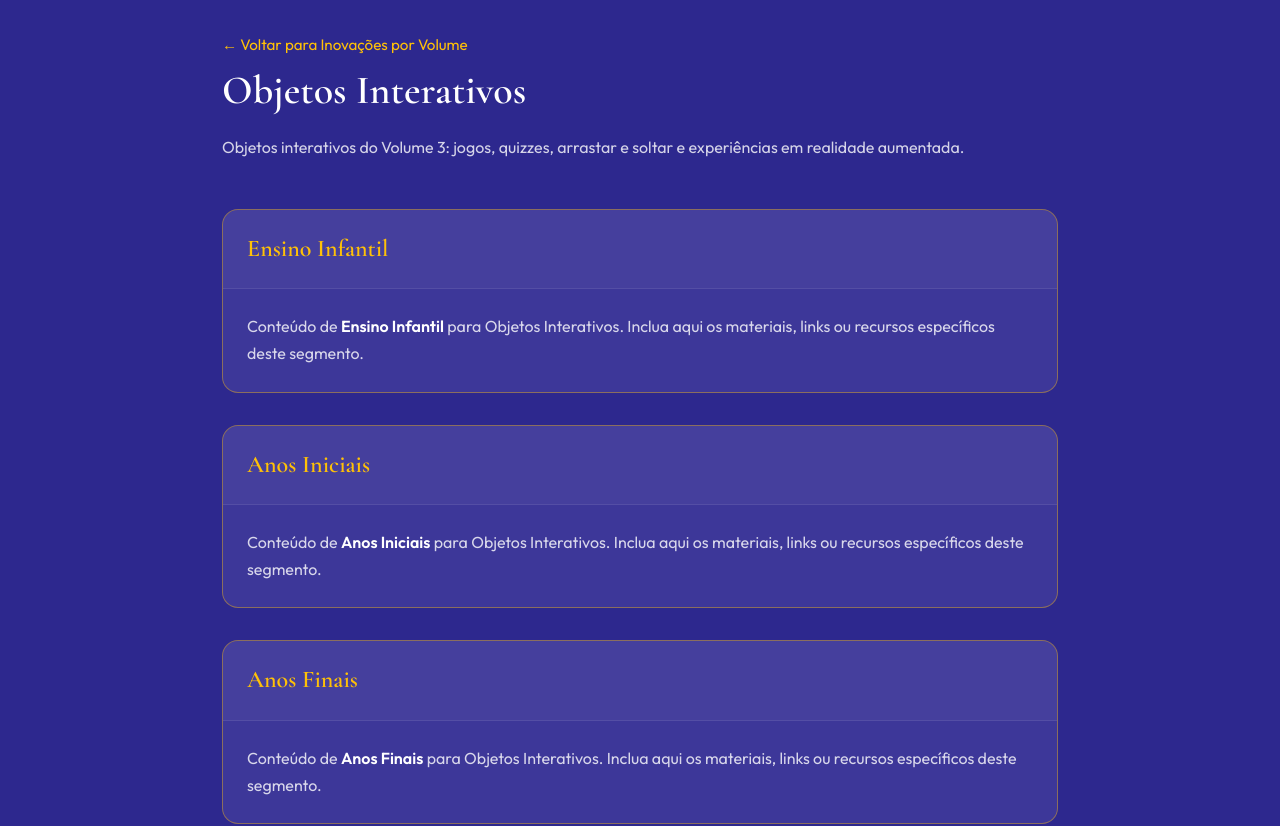
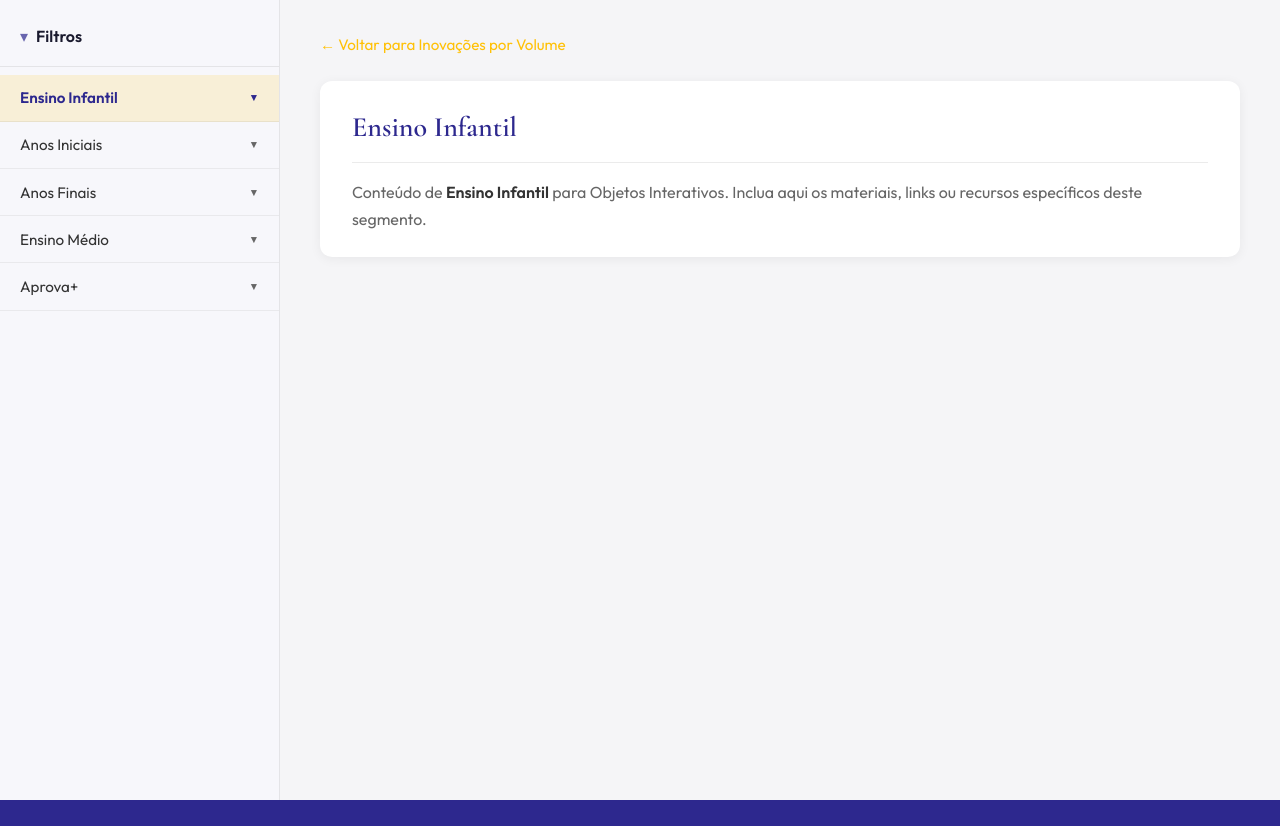
Before and after one commit to naygracioliarco/plataforma_SAE, a React (Vite) app: page /volume/2 in a window 1280 px wide. Shown: the top 826 px of the page. After the commit the page ends 800 px from the top, so only its background shows below. Built offline with nearby package versions, Linux system fonts and the light colour scheme.

Commit message:
filtro na segunda página

```diff
--- a/src/App.css
+++ b/src/App.css
@@ -512,68 +512,234 @@ section.volume.visible {
   text-decoration: underline;
 }
 
-/* Página de detalhe (Livros Digitais / Objetos Interativos / Realidade Aumentada) */
+/* Página de detalhe — layout com menu lateral (estilo Acervo Digital) */
 .detalhe-page {
   min-height: 100vh;
+  display: flex;
+}
+
+.detalhe-page--erro {
+  display: block;
   padding: 2rem;
-  max-width: 900px;
+  max-width: 600px;
   margin: 0 auto;
 }
 
-.detalhe-page .back {
+.detalhe-page--erro .back {
   margin-bottom: 2rem;
   font-size: 0.95rem;
 }
 
-.detalhe-page-title {
-  font-family: 'Cormorant Garamond', serif;
-  font-size: 2.5rem;
-  font-weight: 600;
-  margin-bottom: 0.75rem;
+/* Menu lateral (Filtros) */
+.detalhe-sidebar {
+  width: 280px;
+  min-width: 280px;
+  background: rgba(255, 255, 255, 0.96);
+  border-right: 1px solid rgba(0, 0, 0, 0.08);
+  padding: 1.5rem 0;
+  flex-shrink: 0;
 }
 
-.detalhe-page-desc {
-  color: var(--text-muted);
-  line-height: 1.7;
-  margin-bottom: 3rem;
+.detalhe-filtros-header {
+  display: flex;
+  align-items: center;
+  gap: 0.5rem;
+  padding: 0 1.25rem 1rem;
+  border-bottom: 1px solid rgba(0, 0, 0, 0.08);
+  margin-bottom: 0.5rem;
 }
 
-/* Blocos por segmento */
-.detalhe-segmentos {
+.detalhe-filtros-icon {
+  font-size: 1rem;
+  color: var(--bg-dark);
+  opacity: 0.7;
+}
+
+.detalhe-filtros-titulo {
+  font-family: inherit;
+  font-size: 1rem;
+  font-weight: 700;
+  color: #1a1a2e;
+  margin: 0;
+}
+
+.detalhe-filtros-nav {
   display: flex;
   flex-direction: column;
-  gap: 2rem;
 }
 
-.segmento {
-  background: var(--bg-card);
-  border-radius: 16px;
-  border: 1px solid var(--border);
-  overflow: hidden;
+.detalhe-filtro-item {
+  display: flex;
+  align-items: center;
+  justify-content: space-between;
+  width: 100%;
+  padding: 0.85rem 1.25rem;
+  background: none;
+  border: none;
+  font-family: inherit;
+  font-size: 0.95rem;
+  color: #333;
+  cursor: pointer;
+  text-align: left;
+  transition: background 0.2s, color 0.2s;
+  border-bottom: 1px solid rgba(0, 0, 0, 0.06);
 }
 
-.segmento-titulo {
+.detalhe-filtro-item:hover {
+  background: rgba(45, 40, 142, 0.06);
+  color: var(--bg-dark);
+}
+
+.detalhe-filtro-item--ativo {
+  background: rgba(255, 193, 7, 0.15);
+  color: var(--bg-dark);
+  font-weight: 600;
+}
+
+.detalhe-filtro-item-texto {
+  flex: 1;
+}
+
+.detalhe-filtro-item-chevron {
+  font-size: 0.65rem;
+  color: #666;
+  margin-left: 0.5rem;
+}
+
+.detalhe-filtro-item--ativo .detalhe-filtro-item-chevron {
+  color: var(--bg-dark);
+}
+
+/* Área principal */
+.detalhe-main {
+  flex: 1;
+  min-width: 0;
+  padding: 2rem 2.5rem 3rem;
+  background: #f5f5f7;
+}
+
+.detalhe-main .back {
+  display: inline-block;
+  margin-bottom: 1.5rem;
+  font-size: 0.95rem;
+}
+
+/* Banner de boas-vindas */
+.detalhe-banner {
+  position: relative;
+  background: var(--bg-dark);
+  color: #fff;
+  border-radius: 12px;
+  padding: 1.5rem 2rem 1.5rem 1.5rem;
+  margin-bottom: 2rem;
+  box-shadow: 0 4px 20px rgba(0, 0, 0, 0.15);
+}
+
+.detalhe-banner-fechar {
+  position: absolute;
+  top: 1rem;
+  right: 1rem;
+  width: 28px;
+  height: 28px;
+  border: none;
+  background: rgba(255, 255, 255, 0.15);
+  color: #fff;
+  font-size: 1.25rem;
+  line-height: 1;
+  border-radius: 6px;
+  cursor: pointer;
+  transition: background 0.2s;
+}
+
+.detalhe-banner-fechar:hover {
+  background: rgba(255, 255, 255, 0.25);
+}
+
+.detalhe-banner-titulo {
   font-family: 'Cormorant Garamond', serif;
   font-size: 1.5rem;
   font-weight: 600;
-  padding: 1.25rem 1.5rem;
-  background: rgba(255, 255, 255, 0.04);
-  border-bottom: 1px solid rgba(255, 255, 255, 0.08);
+  margin: 0 0 0.5rem;
+}
+
+.detalhe-banner-texto {
+  margin: 0;
+  font-size: 0.95rem;
+  line-height: 1.6;
+  opacity: 0.95;
+}
+
+.detalhe-banner-texto strong {
   color: var(--accent);
 }
 
-.segmento-conteudo {
-  padding: 1.5rem;
+/* Conteúdo do segmento selecionado */
+.detalhe-conteudo {
+  background: #fff;
+  border-radius: 12px;
+  padding: 1.5rem 2rem;
+  box-shadow: 0 2px 12px rgba(0, 0, 0, 0.06);
+}
+
+.detalhe-conteudo-titulo {
+  font-family: 'Cormorant Garamond', serif;
+  font-size: 1.75rem;
+  font-weight: 600;
+  color: var(--bg-dark);
+  margin: 0 0 1rem;
+  padding-bottom: 0.75rem;
+  border-bottom: 1px solid rgba(0, 0, 0, 0.08);
+}
+
+.detalhe-conteudo-corpo {
+  color: #444;
+  line-height: 1.7;
 }
 
 .segmento-placeholder {
-  color: var(--text-muted);
-  line-height: 1.7;
+  color: #666;
   margin: 0;
 }
 
 .segmento-placeholder strong {
-  color: var(--text);
+  color: #333;
+}
+
+@media (max-width: 768px) {
+  .detalhe-page {
+    flex-direction: column;
+  }
+
+  .detalhe-sidebar {
+    width: 100%;
+    min-width: 0;
+    border-right: none;
+    border-bottom: 1px solid rgba(0, 0, 0, 0.08);
+    padding: 1rem 0;
+  }
+
+  .detalhe-filtros-nav {
+    flex-direction: row;
+    flex-wrap: wrap;
+    gap: 0.5rem;
+    padding: 0 1rem;
+  }
+
+  .detalhe-filtro-item {
+    flex: 1 1 auto;
+    min-width: 140px;
+    border-bottom: none;
+    border-radius: 8px;
+    padding: 0.65rem 1rem;
+  }
+
+  .detalhe-filtro-item-chevron {
+    display: none;
+  }
+
+  .detalhe-main {
+    padding: 1.5rem 1.25rem;
+  }
 }
 
 /* Botão voltar ao topo */
--- a/src/pages/VolumeDetalhe.jsx
+++ b/src/pages/VolumeDetalhe.jsx
@@ -1,13 +1,15 @@
+import { useState } from 'react'
 import { Link, useParams } from 'react-router-dom'
 import { volumes, SEGMENTOS } from '../data/volumes'
 
 export default function VolumeDetalhe() {
   const { id } = useParams()
   const volume = volumes.find((v) => v.volumeId === id || v.id === id)
+  const [segmentoAtivo, setSegmentoAtivo] = useState(SEGMENTOS[0])
 
   if (!volume) {
     return (
-      <div className="detalhe-page">
+      <div className="detalhe-page detalhe-page--erro">
         <Link to="/" className="back">← Voltar para Inovações por Volume</Link>
         <h1>Página não encontrada</h1>
         <p>A página solicitada não existe.</p>
@@ -17,23 +19,39 @@ export default function VolumeDetalhe() {
 
   return (
     <div className="detalhe-page">
+      <aside className="detalhe-sidebar">
+        <div className="detalhe-filtros-header">
+          <span className="detalhe-filtros-icon" aria-hidden>▾</span>
+          <h2 className="detalhe-filtros-titulo">Filtros</h2>
+        </div>
+        <nav className="detalhe-filtros-nav" aria-label="Segmentos">
+          {SEGMENTOS.map((segmento) => (
+            <button
+              key={segmento}
+              type="button"
+              className={`detalhe-filtro-item ${segmentoAtivo === segmento ? 'detalhe-filtro-item--ativo' : ''}`}
+              onClick={() => setSegmentoAtivo(segmento)}
+            >
+              <span className="detalhe-filtro-item-texto">{segmento}</span>
+              <span className="detalhe-filtro-item-chevron" aria-hidden>▼</span>
+            </button>
+          ))}
+        </nav>
+      </aside>
+
+      <main className="detalhe-main">
         <Link to="/" className="back">← Voltar para Inovações por Volume</Link>
-      <h1 className="detalhe-page-title">{volume.sectionTitle}</h1>
-      <p className="detalhe-page-desc">{volume.description}</p>
 
-      <div className="detalhe-segmentos">
-        {SEGMENTOS.map((segmento) => (
-          <section key={segmento} className="segmento">
-            <h2 className="segmento-titulo">{segmento}</h2>
-            <div className="segmento-conteudo">
+        <section className="detalhe-conteudo">
+          <h1 className="detalhe-conteudo-titulo">{segmentoAtivo}</h1>
+          <div className="detalhe-conteudo-corpo">
             <p className="segmento-placeholder">
-                Conteúdo de <strong>{segmento}</strong> para {volume.sectionTitle}.
+              Conteúdo de <strong>{segmentoAtivo}</strong> para {volume.sectionTitle}.
               Inclua aqui os materiais, links ou recursos específicos deste segmento.
             </p>
           </div>
         </section>
-        ))}
-      </div>
+      </main>
     </div>
   )
 }
```
Lines whose indentation alone changed are shown as unchanged.
